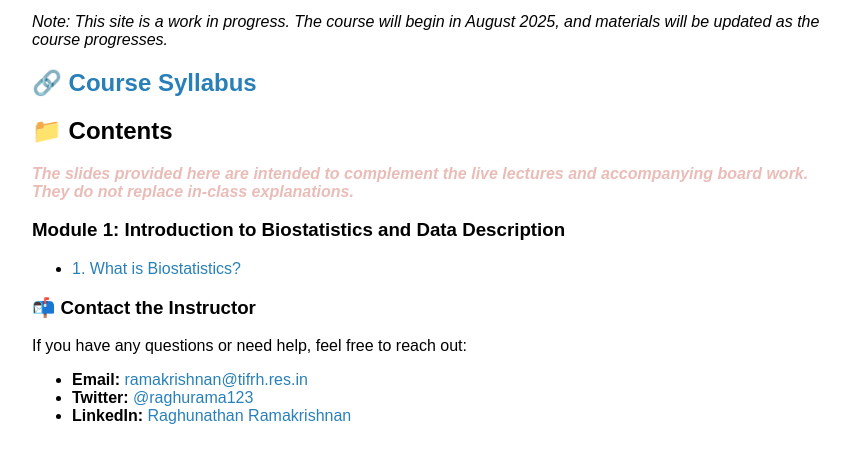
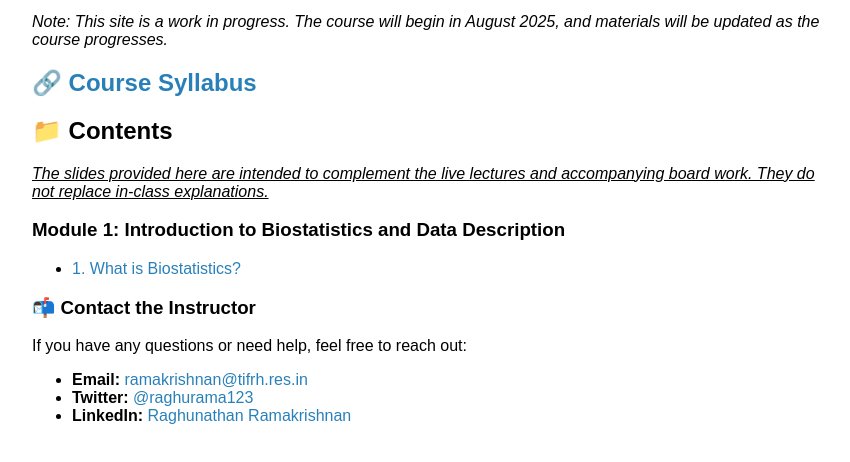
Before and after one commit to raghurama123/biostatistics, a plain HTML site: page index.html in a window 1280 px wide. Shown: the part 134-596 px from the top of the page, without its empty margins (208-1058 px from the left). Drawn offline with Linux system fonts and the light colour scheme.

Commit message:
class 01

```diff
--- a/index.html
+++ b/index.html
@@ -33,7 +33,7 @@
 
   <h2>📁 Contents</h2>
 
-  <p class="blink"><em>The slides provided here are intended to complement the live lectures and accompanying board work. They do not replace in-class explanations.</em></p>
+  <p><u><em>The slides provided here are intended to complement the live lectures and accompanying board work. They do not replace in-class explanations.</em></u></p>
 
   <h3>Module 1: Introduction to Biostatistics and Data Description</h3>
   <ul>
```
